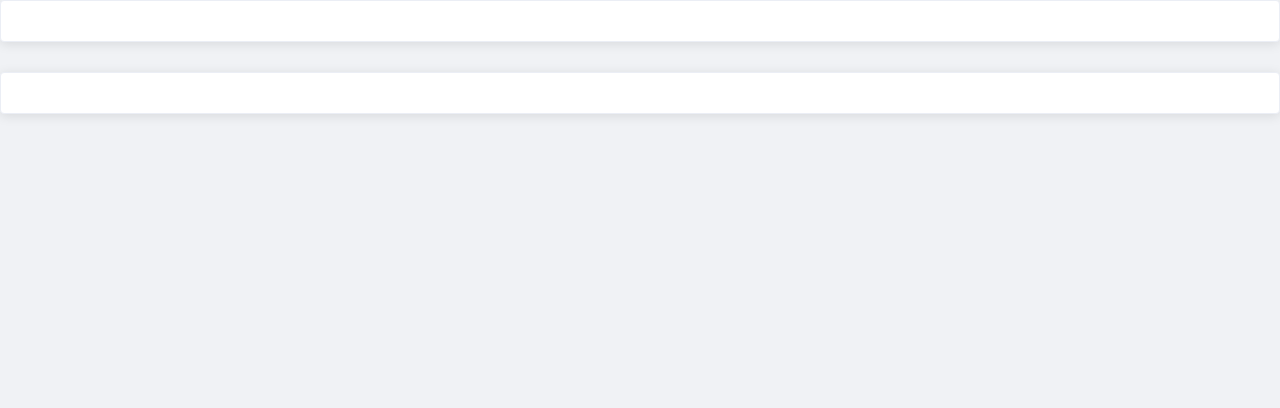
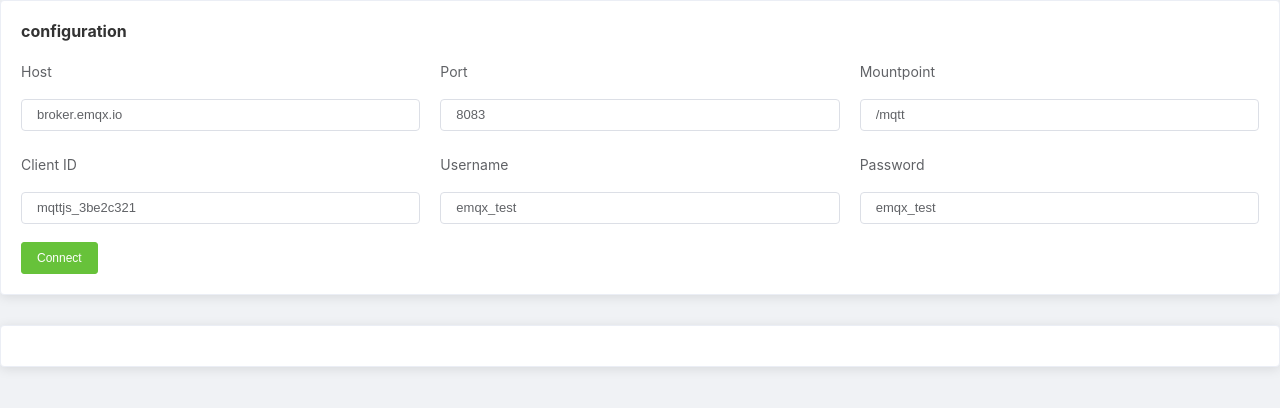
Before and after one commit to dngwoodo/vue-mqtt-test, a Vue app: page / in a window 1280 px wide. Shown: the top 408 px of the page. Built offline with nearby package versions, Linux system fonts and the light colour scheme.

Commit message:
etc: MqttConfigurationForm.vue 구현

```diff
--- a/babel.config.js
+++ b/babel.config.js
@@ -1,3 +1,3 @@
 module.exports = {
-  presets: ["@vue/cli-plugin-babel/preset"]
+  presets: [["@vue/app", { useBuiltIns: "entry" }]]
 };
--- a/package.json
+++ b/package.json
@@ -10,6 +10,7 @@
   "dependencies": {
     "core-js": "^3.6.5",
     "element-ui": "^2.15.0",
+    "mqtt": "^4.2.6",
     "vue": "^2.6.11"
   },
   "devDependencies": {
--- a/src/components/MqttConfigurationForm.vue
+++ b/src/components/MqttConfigurationForm.vue
@@ -1,9 +1,142 @@
 <template>
-  <div></div>
+  <div>
+    <div class="emq-title">
+      configuration
+    </div>
+    <el-form
+      ref="configForm"
+      hide-required-asterisk
+      size="small"
+      label-position="top"
+      :model="connection"
+    >
+      <el-row :gutter="20">
+        <el-col :span="8">
+          <el-form-item prop="host" label="Host">
+            <el-input v-model="connection.host"></el-input>
+          </el-form-item>
+        </el-col>
+        <el-col :span="8">
+          <el-form-item prop="port" label="Port">
+            <el-input
+              v-model.number="connection.port"
+              type="number"
+              placeholder="8083/8084"
+            ></el-input>
+          </el-form-item>
+        </el-col>
+        <el-col :span="8">
+          <el-form-item prop="endpoint" label="Mountpoint">
+            <el-input
+              v-model="connection.endpoint"
+              placeholder="/mqtt"
+            ></el-input>
+          </el-form-item>
+        </el-col>
+        <el-col :span="8">
+          <el-form-item prop="clientId" label="Client ID">
+            <el-input v-model="connection.clientId"> </el-input>
+          </el-form-item>
+        </el-col>
+        <el-col :span="8">
+          <el-form-item prop="username" label="Username">
+            <el-input v-model="connection.username"></el-input>
+          </el-form-item>
+        </el-col>
+        <el-col :span="8">
+          <el-form-item prop="password" label="Password">
+            <el-input v-model="connection.password"></el-input>
+          </el-form-item>
+        </el-col>
+
+        <el-col :span="24">
+          <el-button
+            type="success"
+            size="small"
+            class="conn-btn"
+            style="margin-right: 20px;"
+            :disabled="client.connected"
+            @click="createConnection"
+          >
+            {{ client.connected ? "Connected" : "Connect" }}
+          </el-button>
+
+          <el-button
+            v-if="client.connected"
+            type="danger"
+            size="small"
+            class="conn-btn"
+            @click="destroyConnection"
+          >
+            Disconnect
+          </el-button>
+        </el-col>
+      </el-row>
+    </el-form>
+  </div>
 </template>
 
 <script>
-export default {};
+import mqtt from "mqtt";
+
+export default {
+  props: {
+    client: {
+      type: Object,
+      default: () => {}
+    }
+  },
+  data() {
+    return {
+      connection: {
+        host: "broker.emqx.io",
+        port: 8083,
+        endpoint: "/mqtt",
+        clean: true, // 세션유지
+        connectTimeout: 4000, // 연결시간 초과
+        reconnectPeriod: 4000, // 재연결 간격
+        // 인증정보
+        clientId: "mqttjs_3be2c321",
+        username: "emqx_test",
+        password: "emqx_test"
+      }
+    };
+  },
+  methods: {
+    createConnection() {
+      const { host, port, endpoint, ...options } = this.connection;
+      const connectUrl = `ws://${host}:${port}${endpoint}`; // 브로커에 연결 url
+      let client = {};
+      try {
+        client = mqtt.connect(connectUrl, options); // 브로커 연결 및 Mqtt 인스턴스 생성
+      } catch (error) {
+        console.log(`커넥트 실패`, error); // 연결 실패
+      }
+      client.on("connect", () => {
+        console.log("커넥션 성공!"); // connect 이벤트 발생 시
+        console.log(client.connected);
+      });
+      client.on("error", error => {
+        console.log("커넥션 에러", error); // connect 에러 발생 시
+      });
+      client.on("message", (topic, message) => {
+        this.receiveNews = this.receiveNews.concat(message); // 메시지가 올 시
+        console.log(`Received message ${message} from topic ${topic}`);
+      });
+      this.$emit("update:connection", client);
+    },
+    destroyConnection() {
+      if (this.client.connected) {
+        try {
+          this.client.end(); // 연결 끊기
+          this.$emit("update:connection", { connected: false }); // connected 초기화
+        } catch (error) {
+          console.log("연결끊기 실패", error.toString());
+        }
+      }
+    }
+  }
+};
 </script>
 
 <style lang="scss" scoped></style>
--- a/src/components/MqttConnectionForm.vue
+++ b/src/components/MqttConnectionForm.vue
@@ -1,10 +1,10 @@
 <template>
   <div class="container">
     <el-card shadow="always" style="margin-bottom:30px;">
-      <mqtt-configuration-form />
+      <mqtt-configuration-form :client="client" :connection.sync="client" />
     </el-card>
     <el-card shadow="always" style="margin-bottom:30px;">
-      <mqtt-subscribe-form />
+      <mqtt-subscribe-form :client="client" />
     </el-card>
   </div>
 </template>
@@ -13,10 +13,59 @@
 import MqttConfigurationForm from "./MqttConfigurationForm.vue";
 import MqttSubscribeForm from "./MqttSubscribeForm.vue";
 export default {
-  components: { MqttConfigurationForm, MqttSubscribeForm }
+  components: { MqttConfigurationForm, MqttSubscribeForm },
+  data() {
+    return {
+      client: {
+        connected: false
+      }
+    };
+  }
 };
 </script>
 
 <style lang="scss">
 @import "~@/styles";
+
+.home-container {
+  max-width: 1100px;
+  margin: 0 auto;
+
+  .conn-btn {
+    color: #fff;
+    background-color: #00b173;
+    font-size: 14px;
+  }
+
+  .publish-btn {
+    margin-bottom: 20px;
+    float: right;
+  }
+
+  .el-button--success {
+    background-color: #34c388 !important;
+    border-color: #34c388 !important;
+    font-size: 14px !important;
+  }
+
+  .el-button--danger {
+    background-color: #f5222d !important;
+    border-color: #f5222d !important;
+  }
+
+  .el-form-item {
+    &.is-error {
+      .el-input__inner,
+      .el-textarea__inner {
+        box-shadow: 0 0 0 2px rgba(245, 34, 45, 0.2);
+      }
+    }
+    &.is-success {
+      .el-input__inner,
+      .el-textarea__inner {
+        border-color: #34c388 !important;
+      }
+    }
+  }
+}
 </style>
--- a/src/components/MqttSubscribeForm.vue
+++ b/src/components/MqttSubscribeForm.vue
@@ -3,7 +3,14 @@
 </template>
 
 <script>
-export default {};
+export default {
+  props: {
+    client: {
+      type: Object,
+      default: () => {}
+    }
+  }
+};
 </script>
 
 <style lang="scss" scoped></style>
```
Also changed, not shown: 1 other file (tests, documents, lock files or other folders).
